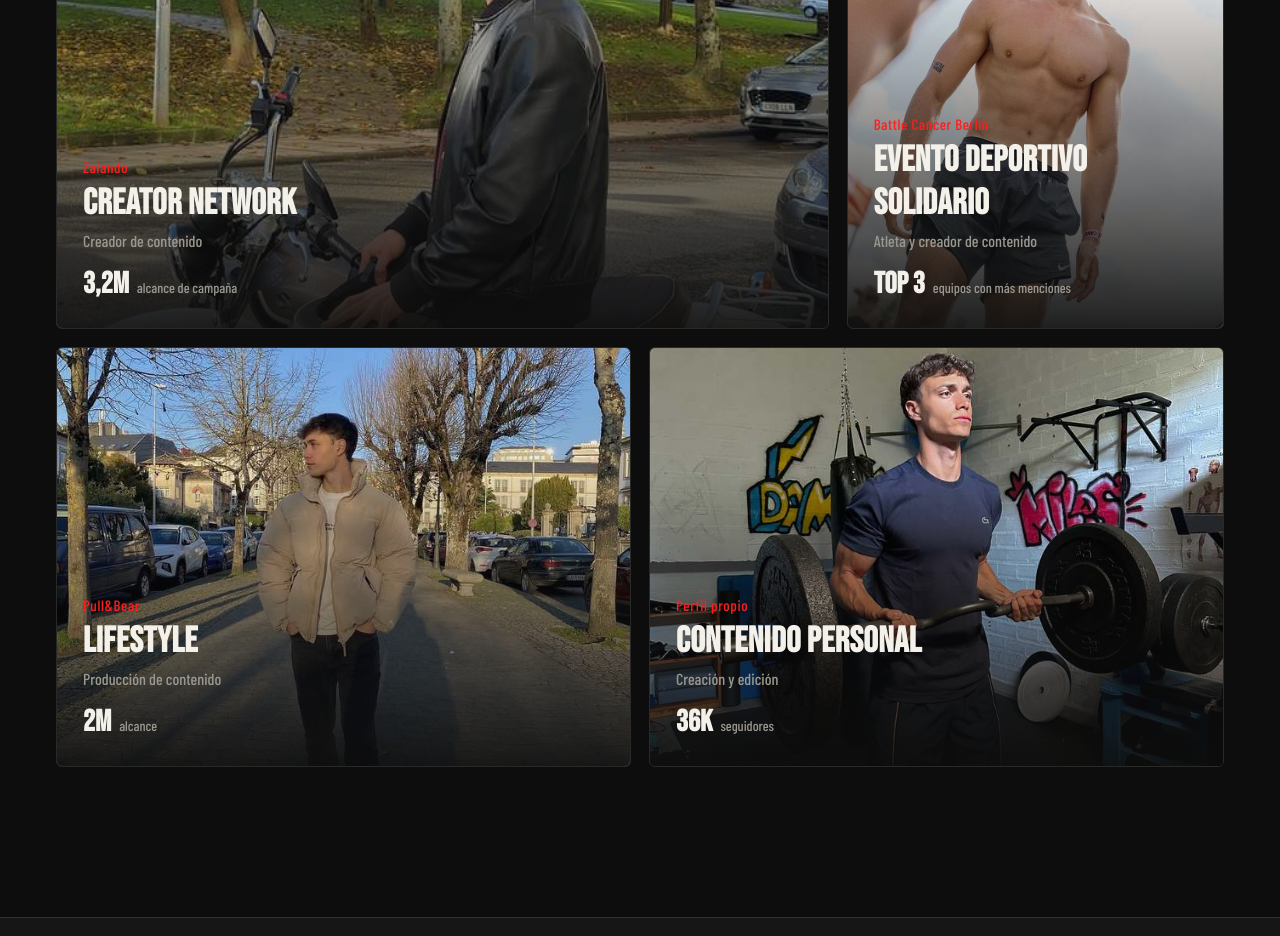
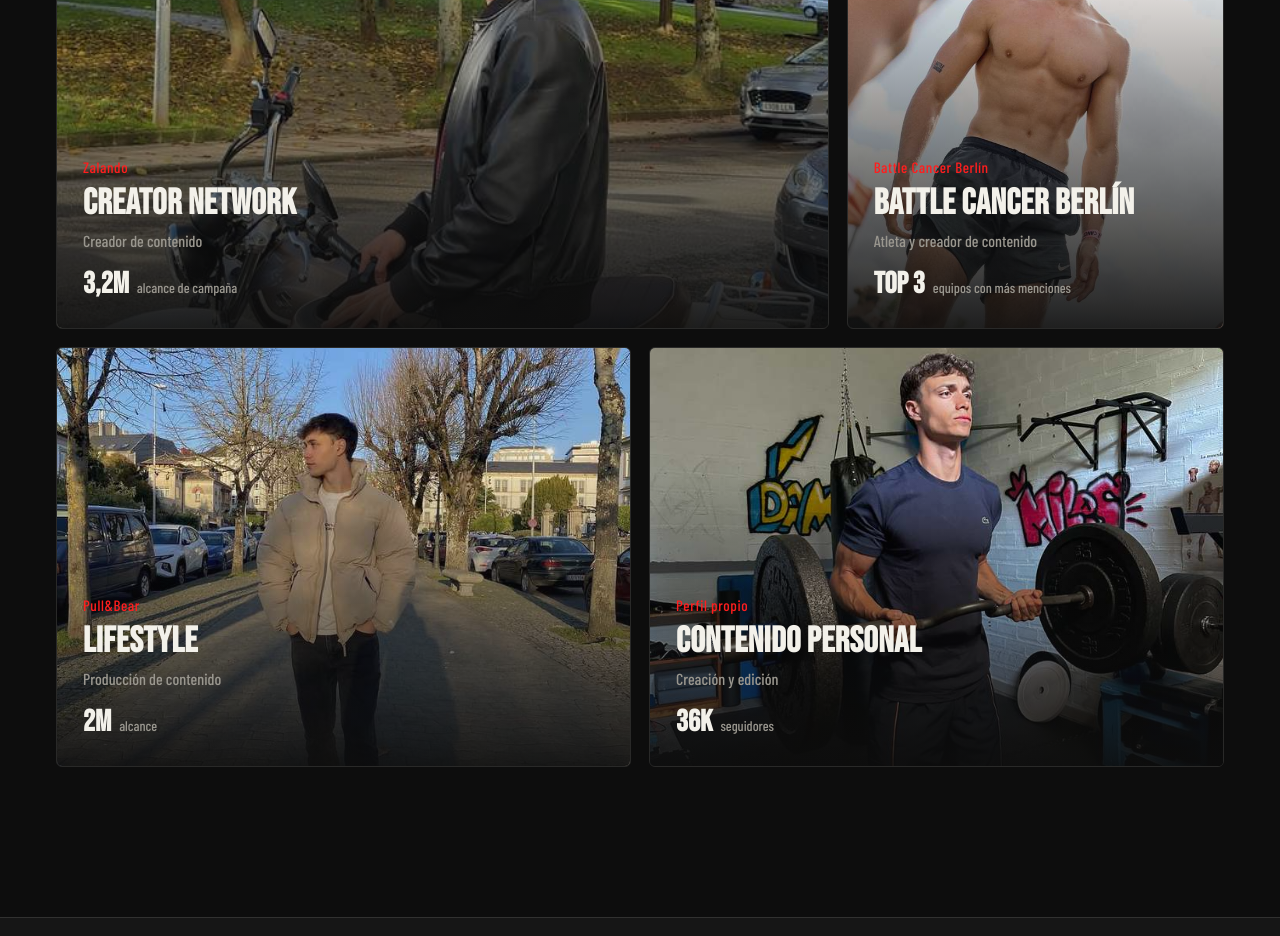
Before and after one commit to diegobarboso/diego_barboso_portfolio, a React (Vite) app: page / in a window 1280 px wide. Shown: the part 1420-2356 px from the top of the page. Built offline with nearby package versions, Linux system fonts and the light colour scheme.

Commit message:
Update App.jsx

```diff
--- a/App.jsx
+++ b/App.jsx
@@ -56,7 +56,7 @@ const PROJECTS = [
   {
     id: "battlecancer",
     brand: "Battle Cancer Berlín",
-    disciplina: "Evento deportivo solidario",
+    disciplina: "Battle Cancer Berlín",
     rol: "Atleta y creador de contenido",
     metrica: "Top 3",
     metricaLabel: "equipos con más menciones",
```
